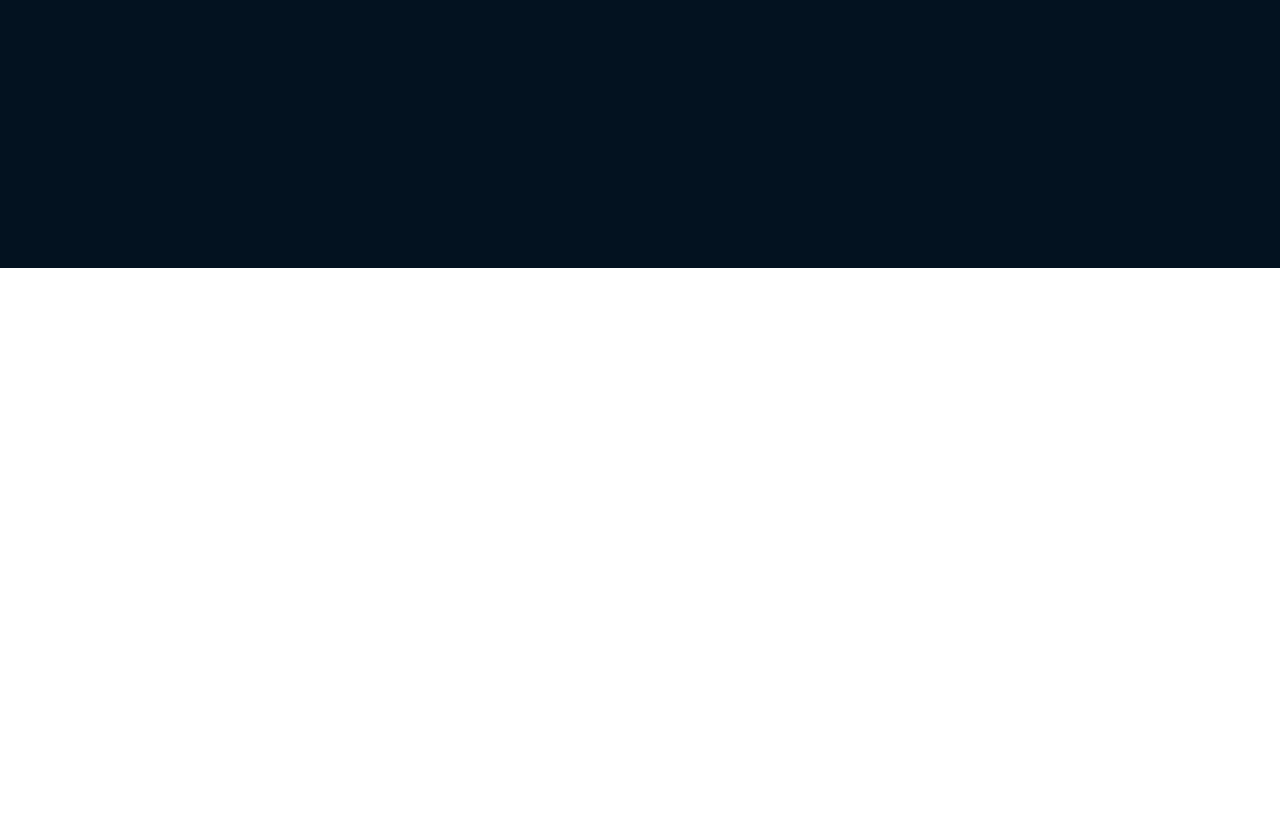
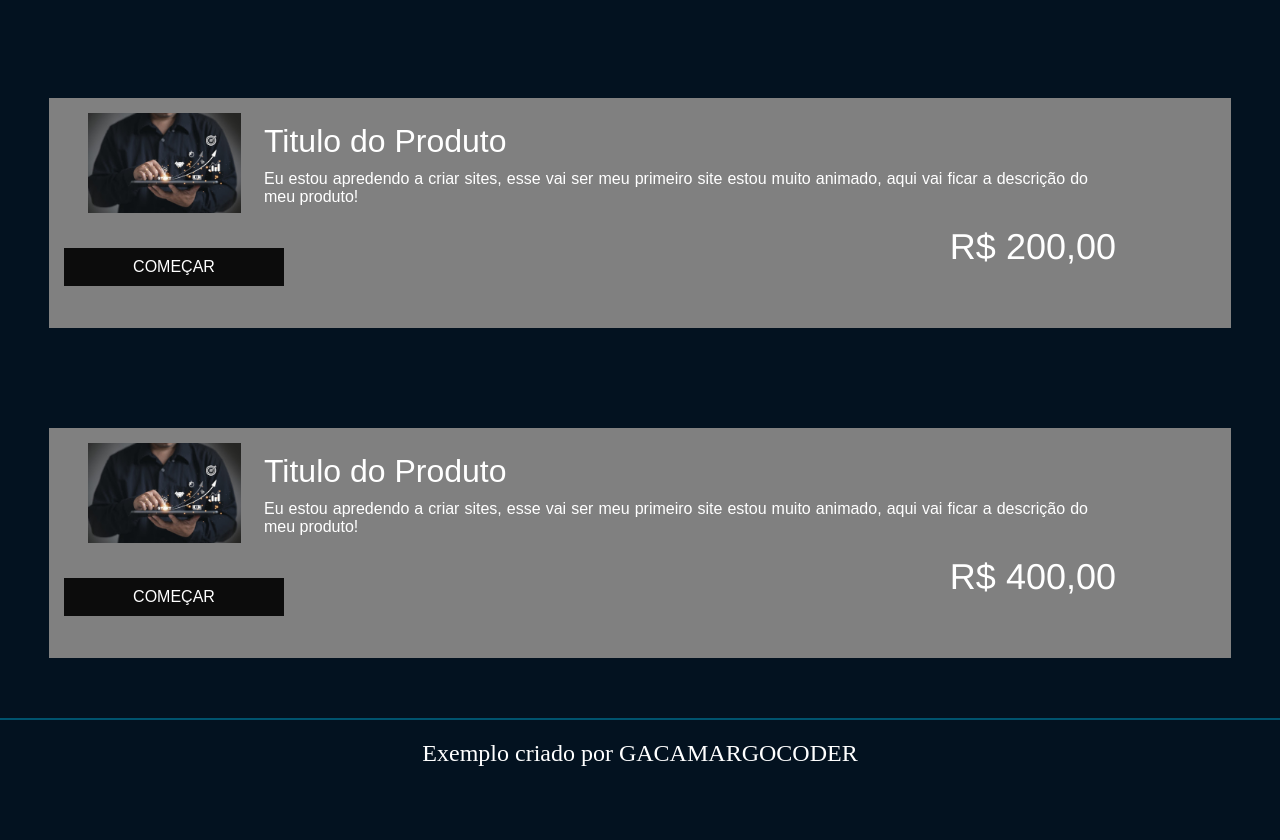
Before and after one commit to GabrielCamargocoder/flexbox, a plain HTML site: page index.html in a window 1280 px wide. Shown: the part 590-1430 px from the top of the page. Before the commit the page ends 858 px from the top, so only its background shows below. Drawn offline with Linux system fonts and the light colour scheme.

Commit message:
ajustando

```diff
--- a/index.html
+++ b/index.html
@@ -41,7 +41,69 @@
                 <a href="#">COMEÇAR</a>
             </div>
         </div>
+
+
+
+
+
+
+
+
+         <div class="container">
+            <div class="img-produto">
+
+            </div>
+
+            <div class="descricao-produto">
+                <h2>Titulo do Produto</h2>
+                <p>Eu estou apredendo a criar sites, esse vai ser meu primeiro site estou muito animado, aqui vai ficar a descrição do meu produto!</p>
+
+            </div>
+
+            <div class="valor-produto">
+                <span>R$ 200,00</span>
+            </div>
+
+            <div class="btn-comec">
+                <a href="#">COMEÇAR</a>
+            </div>
+        </div>
+
+
+
+
+
+
+
+
+
+
+        <div class="container">
+            <div class="img-produto">
+
+            </div>
+
+            <div class="descricao-produto">
+                <h2>Titulo do Produto</h2>
+                <p>Eu estou apredendo a criar sites, esse vai ser meu primeiro site estou muito animado, aqui vai ficar a descrição do meu produto!</p>
+
+            </div>
+
+            <div class="valor-produto">
+                <span>R$ 400,00</span>
+            </div>
+
+            <div class="btn-comec">
+                <a href="#">COMEÇAR</a>
+            </div>
+        </div>
+
+    <footer>
+        <p>Exemplo criado por GACAMARGOCODER</p>
+    </footer>
     </main>
+
+
 
 </body>
 </html>
--- a/media.css
+++ b/media.css
@@ -35,6 +35,7 @@
         width: 90vw;
         padding: 15px;
         height: 200px;
+
     }
 
 
--- a/style.css
+++ b/style.css
@@ -2,6 +2,11 @@
 *{
     margin: 0px;
     padding: 0px;
+}
+
+body{
+    background-color: rgb(43, 43, 43);
+    height: 100vh;
 }
 
 header{
@@ -18,7 +23,7 @@ header h1{
 }
 main{
     background-color:#031220;
-    height: 100vh;
+    height: auto;
 }
 
 main > div.menu {
@@ -67,7 +72,9 @@ main > div.menu > nav > a:hover{
     margin: auto;
     height: 600px;
     margin-top: 100px;
+    margin-bottom: 100px;
     padding: 10px;
+
     background-color: gray;
     font-family: Arial, Helvetica, sans-serif;
 
@@ -123,3 +130,20 @@ main > div.menu > nav > a:hover{
 
 
 }
+footer{
+    margin: auto;
+    margin-top: -40px;
+    height: 120px;
+    border-top: 2px solid rgb(0, 83, 110);
+}
+footer >p{
+
+    padding-top: 20px;
+    font-size: 1.5em;
+    color: white;
+
+    font-family: 'Times New Roman', Times, serif;
+    text-align: center;
+
+
+}
```
